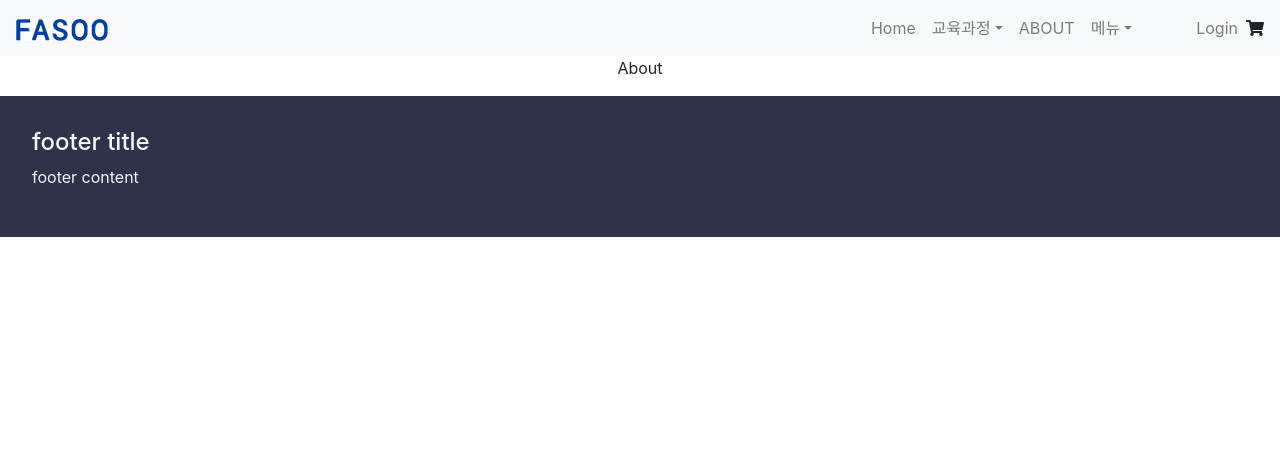
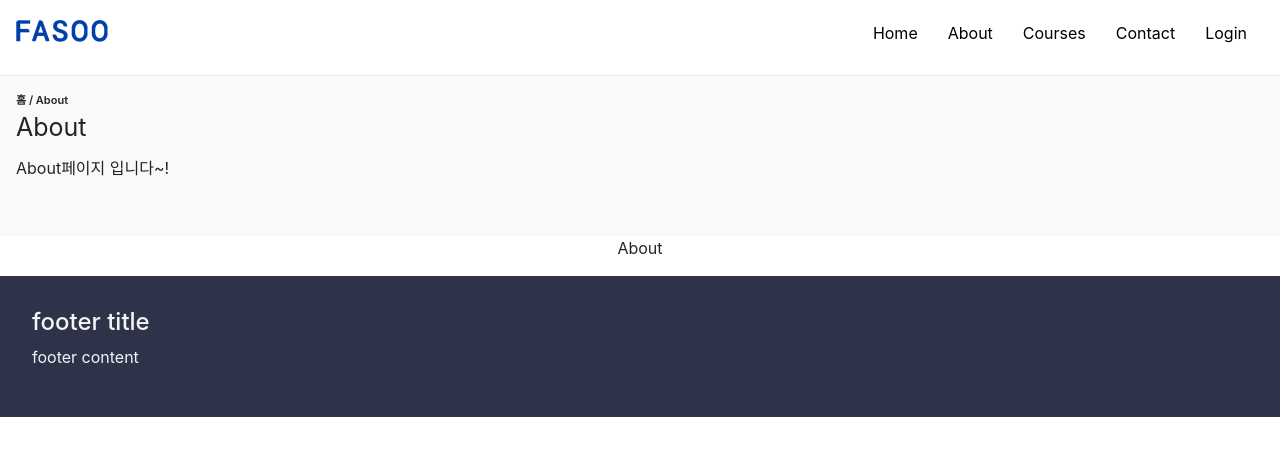
Before and after one commit to louis-25/k2edu, a React (Create React App) app in the folder client/: page /about in a window 1280 px wide. Shown: the top 456 px of the page. Built offline with nearby package versions, Linux system fonts and the light colour scheme.

Commit message:
Title추가 및 Navbar변경

```diff
--- a/client/src/App.css
+++ b/client/src/App.css
@@ -1,4 +1,40 @@
 .App {
   text-align: center;
   margin: 0;
+  box-sizing: border-box;
 }
+
+:root {
+  /* Color */
+  --color-white: #ffffff;
+  --color-light-white: #eeeeee;
+  --color-dark-white: #bdbdbd;
+  --color-pink: #fe918d;
+  --color-dark-pink: #ff6863;
+  --color-dark-grey: #4d4d4d;
+  --color-grey: #616161;
+  --color-light-grey: #7c7979;
+  --color-blue: #1c7ed6;
+  --color-blue-light: #89D4FC;
+  --color-yellow: #fff7d1;
+  --color-orange: #feb546;
+  --color-black: #000000;
+
+  /* Font size */
+  --font-large: 48px;
+  --font-medium: 28px;
+  --font-regular: 18px;
+  --font-small: 16px;
+  --font-micro: 14px;
+
+  /* Font weight */
+  --weight-bold: 700;
+  --weight-semi-bold: 600;
+  --weight-regular: 400;
+
+  /* Size */
+  --size-border-radius: 4px;
+
+  /* Animation */
+  --animation-duration: 300ms;
+}
--- a/client/src/components/Header/Header.jsx
+++ b/client/src/components/Header/Header.jsx
@@ -5,7 +5,8 @@ import Login from './Login/Login'
 import logo from '../../images/fasoo.png'
 import {Navbar, NavDropdown, Nav, Form, FormControl, Button} from 'react-bootstrap'
 import { FontAwesomeIcon } from "@fortawesome/react-fontawesome";
-import { faShoppingCart } from "@fortawesome/free-solid-svg-icons";
+import { faShoppingCart, faBars } from "@fortawesome/free-solid-svg-icons";
+import classnames from 'classnames'
 
 function Header({ authService, loginState }) {
   const history = useHistory()
@@ -13,6 +14,7 @@ function Header({ authService, loginState }) {
   const [show, setShow] = useState(false) // Navbar hover 파악용
 
   const showDropdown = (e)=>{
+    console.log('e ',e);
       setShow(!show);
   }
   const hideDropdown = (e) => {
@@ -47,13 +49,14 @@ function Header({ authService, loginState }) {
 
   return (
     <>
-      <Navbar bg="light" expand="lg">
+      {/* <Navbar bg="light" expand="lg" className={style.header}>
         <Navbar.Brand href="/" alt="logo"><img src={logo} alt="logo" /></Navbar.Brand>
         <Navbar.Toggle aria-controls="basic-navbar-nav" />
         <Navbar.Collapse id="basic-navbar-nav">
           <Nav className="ml-auto mr-5">
             <Nav.Link href="/">Home</Nav.Link>
-            <NavDropdown show={show} onMouseEnter={showDropdown} onMouseLeave={hideDropdown} title="교육과정" id="basic-nav-dropdown">
+            {/* <NavDropdown className={style.drop} show={show} onMouseEnter={showDropdown} onMouseLeave={hideDropdown} title="교육과정" id="basic-nav-dropdown"> */}
+            {/* <NavDropdown title="교육과정" id="basic-nav-dropdown">
               <NavDropdown.Item href="#action/3.1">Action</NavDropdown.Item>
               <NavDropdown.Item href="#action/3.2">Another action</NavDropdown.Item>
               <NavDropdown.Item href="#action/3.3">Something</NavDropdown.Item>
@@ -67,10 +70,10 @@ function Header({ authService, loginState }) {
               <NavDropdown.Item href="#action/3.4">Separated link</NavDropdown.Item>
             </NavDropdown>
             </Nav>
-            <Nav className="">
+            <Nav>
             {loginBox()}
             {
-              popup && (<Login className={style.login}
+              popup && (<Login
                   authService={authService}
                   popup={popup}
                   setPopup={setPopup}>
@@ -79,21 +82,30 @@ function Header({ authService, loginState }) {
             <FontAwesomeIcon className="align-self-center" icon={faShoppingCart}/>
             </Nav>
         </Navbar.Collapse>
-      </Navbar>
-      {/* <div className={style.header}>
-      <a href="/" alt="logo" >
-        <img src={logo} alt="logo" />
-      </a>
-
-      {loginBox()}
-      {
-          popup && (<Login
-              authService={authService}
-              popup={popup}
-              setPopup={setPopup}>
-          </Login>)
-      }
-      </div> */}
+      </Navbar> */}
+      <nav className={style.navbar}>
+        <div className={style.logo}>
+          <a href="/"><img src={logo} alt="logo"/></a>
+        </div>
+        <div className={style.menu}>
+            <ul className={classnames(style.menu, style.open)}>
+                <li className={style.menu__item} href="/">Home</li>
+                <li className={style.menu__item} >About</li>
+                <li className={style.menu__item} >
+                    Courses
+                </li>
+                <li className={style.menu__item} >
+                    Contact
+                </li>
+                <li className={style.menu__item} >
+                    Login
+                </li>
+            </ul>
+        </div>
+        <button className={style.toggle_btn}>
+          <FontAwesomeIcon className="align-self-center" icon={faBars}/>
+        </button>
+      </nav>
     </>
   );
 }
--- a/client/src/components/Header/Header.module.css
+++ b/client/src/components/Header/Header.module.css
@@ -1,11 +1,113 @@
-.header{
+/* .header{
   display: flex;
-  height: 60px;
+  height: 76px;
   justify-content: space-between;
-  background-color: lightgoldenrodyellow;
-  transition: all .2s ease-in-out;
+  position: sticky;
+  z-index: 9999;
+  box-sizing: border-box;
+  border-bottom: 1px solid rgba(0,0,0,.08);
+}
+
+.drop a{
+  cursor: context-menu;
 }
 
 .login {
-  transition: all .2s ease-in-out;
+  transition: all .6s ease-in-out;
+} */
+
+/* Navbar */
+
+.navbar {
+  position: sticky;
+  display: flex;
+  width: 100%;
+  height: 76px;
+  justify-content: space-between;
+  align-items: baseline;
+  color: var(--color-black);
+  padding: 8px;
+  background-color: transparent;
+  transition: all var(--animation-duration) ease-in-out;
+  border-bottom: 1px solid rgba(0,0,0,.08);
+  box-sizing: border-box;
+  z-index: 9999;
 }
+
+.navbar.navbar--dark{
+  background-color: var(--color-blue);
+  padding: 2px;
+  opacity: 0.95;
+  z-index: 1;
+}
+
+.menu {
+  display:flex;
+}
+
+.menu ul,
+.logo {
+  padding: 0 8px;
+  align-items: center;
+}
+
+.navbar a {
+  color: var(--color-dark-grey);
+}
+
+.logo {
+  font-size: var(--font-medium);
+  font-weight: var(--weight-bold);
+  color: var(--color-dark-grey);
+}
+
+.menu__item {
+  padding: 8px 12px;
+  margin: 0 4px 0 0;
+  cursor: pointer; /*마우스 올렸을때 손가락모양*/
+  border: 1px solid transparent;
+}
+
+.menu__item:hover {
+  border: 1px solid var(--color-white);
+  color: var(--color-dark-grey);
+  background-color: var(--color-blue-light);
+  border-radius: var(--size-border-radius);
+  transition: 0.5s;
+}
+
+.toggle_btn {
+  position:absolute;
+  top: 10px;
+  right: 32px;
+  font-size: 24px;
+  color: var(--color-white);
+  display: none;
+}
+
+@media screen and (max-width:768px) {
+  .toggle-btn {
+    display: block;
+  }
+
+  .navbar {
+    flex-direction: column;
+    align-items: flex-start;
+    background-color: var(--color-blue);
+  }
+
+  .navbar.navbar--dark {
+      padding-top: 10px;
+  }
+
+  .menu {
+      flex-direction: column;
+      text-align: center;
+      width: 100%;
+      display: none;
+  }
+
+  .menu.open {
+      display: block;
+  }
+}
--- a/client/src/components/Header/Login/Login.module.css
+++ b/client/src/components/Header/Login/Login.module.css
@@ -9,7 +9,7 @@
   transform: translate(-50%, 0);
   border-radius: 5px;
   z-index: 9999;
-  transition: all .2s ease-in-out;
+  transition: all .6s ease-in-out;
 }
 
 .popup_overlay {
--- a/client/src/components/Main/Visual/Visual.jsx
+++ b/client/src/components/Main/Visual/Visual.jsx
@@ -3,6 +3,8 @@ import React, { useState } from 'react';
 // import 'react-awesome-slider/dist/styles.css';
 // Import Swiper React components
 import Carousel from 'react-material-ui-carousel'
+import classnames from 'classnames'
+import style from './Visual.module.css'
 import {
   Card,
   CardContent,
@@ -61,7 +63,7 @@ function Visual() {
       const media = (
         // <Grid item xs={12 / totalItems} key={item.Name}>
         <CardMedia
-          className="Media"
+          className={classnames(style.card,"Media")}
           image={item.Image}
           title={item.Name}
         >
@@ -85,42 +87,13 @@ function Visual() {
     }
 
     return (
-      // <Card raised className="Banner">
-      //     <Grid container spacing={0} className="BannerGrid">
-      //         {items}
-      //     </Grid>
-      // </Card>
       <CardMedia
-        className="Media"
+      className={classnames(style.card,"Media")}
         image={"https://source.unsplash.com/featured/?macbook"}
         title={"iphone"}
       >
         <Typography className="MediaCaption">
           {"namedasdasdasdasdasdasdsa"}<br/>
-          {"namedasdasdasdasdasdasdsa"}<br/>
-          {"namedasdasdasdasdasdasdsa"}<br/>
-          {"namedasdasdasdasdasdasdsa"}<br/>
-          {"namedasdasdasdasdasdasdsa"}<br/>
-          {"namedasdasdasdasdasdasdsa"}<br/>
-          {"namedasdasdasdasdasdasdsa"}<br/>
-          {"namedasdasdasdasdasdasdsa"}<br/>
-          {"namedasdasdasdasdasdasdsa"}<br/>
-          {"namedasdasdasdasdasdasdsa"}<br/>
-          {"namedasdasdasdasdasdasdsa"}<br/>
-          {"namedasdasdasdasdasdasdsa"}<br/>
-          {"namedasdasdasdasdasdasdsa"}<br/>
-          {"namedasdasdasdasdasdasdsa"}<br/>
-          {"namedasdasdasdasdasdasdsa"}<br/>
-          {"namedasdasdasdasdasdasdsa"}<br/>
-          {"namedasdasdasdasdasdasdsa"}<br/>
-          {"namedasdasdasdasdasdasdsa"}<br/>
-          {"namedasdasdasdasdasdasdsa"}<br/>
-          {"namedasdasdasdasdasdasdsa"}<br/>
-          {"namedasdasdasdasdasdasdsa"}<br/>
-          {"namedasdasdasdasdasdasdsa"}<br/>
-          {"namedasdasdasdasdasdasdsa"}<br/>
-          {"namedasdasdasdasdasdasdsa"}<br/>
-          {"namedasdasdasdasdasdasdsa"}
         </Typography>
       </CardMedia>
     )
@@ -174,9 +147,7 @@ function Visual() {
     }
   ]
   return (
-    <div style={{ marginTop: "50px", color: "#494949" }}>
-      <h2>Example: eBay&trade; style</h2>
-
+    <div>
       <Carousel
         className="Example"
         autoPlay={autoPlay}
--- a/client/src/components/Main/Visual/Visual.module.css
+++ b/client/src/components/Main/Visual/Visual.module.css
@@ -2,3 +2,8 @@
   height: 646px;
   background-color: lightcyan;
 }
+
+.card {
+  height: 646px;
+  z-index: 1;
+}
--- a/client/src/components/pages/About/About.jsx
+++ b/client/src/components/pages/About/About.jsx
@@ -1,8 +1,10 @@
 import React from 'react';
+import Title from '../Title/Title'
 
 function About(props) {
   return (
     <div>
+      <Title></Title>
       <p>About</p>
     </div>
   );
--- a/client/src/components/pages/Register/Register.jsx
+++ b/client/src/components/pages/Register/Register.jsx
@@ -1,10 +1,21 @@
-import React from 'react';
+import React, { useRef } from 'react';
 import style from './Register.module.css'
 
 function Register(props) {
+  const id = useRef();
+  const email = useRef();
+  const passowrd = useRef();
+  const passwordRe = useRef();
+  const name = useRef();
+
   return (
     <div>
-      <h1>Register!!</h1>
+      <span></span>
+      <input className={style.input} type="text" name="id" ref={id} placeholder="아이디"/><br/>
+      <input className={style.input} type="email" name="email" ref={email} placeholder="이메일 주소"/><br/>
+      <input className={style.input} type="password" name="password" ref={passowrd} placeholder="비밀번호 입력"/><br/>
+      <input className={style.input} type="password" name="passwordRe" ref={passwordRe} placeholder="비밀번호 재입력"/><br/>
+      <input className={style.input} type="text" name="name" ref={name} placeholder="이름"/><br/>
     </div>
   );
 }
--- /dev/null
+++ b/client/src/components/pages/Title/Title.jsx
@@ -0,0 +1,16 @@
+import React from 'react';
+import style from './Title.module.css'
+
+function Title(props) {
+  return (
+    <div className={style.container}>
+      <div className={style.content}>
+        <div className={style.breadscrumbs}>홈 / About</div>
+        <div className={style.title}>About</div>
+        <div className={style.description}>About페이지 입니다~!</div>
+      </div>
+    </div>
+  );
+}
+
+export default Title;
--- /dev/null
+++ b/client/src/components/pages/Title/Title.module.css
@@ -0,0 +1,23 @@
+.container {
+  height: 10em;
+  background-color: #F9F9F9;
+  text-align: left;
+  box-sizing: border-box;
+}
+
+.content {
+  padding: 1em 0 0 1em;
+}
+
+.breadscrumbs {
+  font-size: 11px;
+  font-weight: 600;
+}
+
+.title {
+  font-size: 25px;
+}
+
+.description {
+  margin-top: 10px;
+}
```
